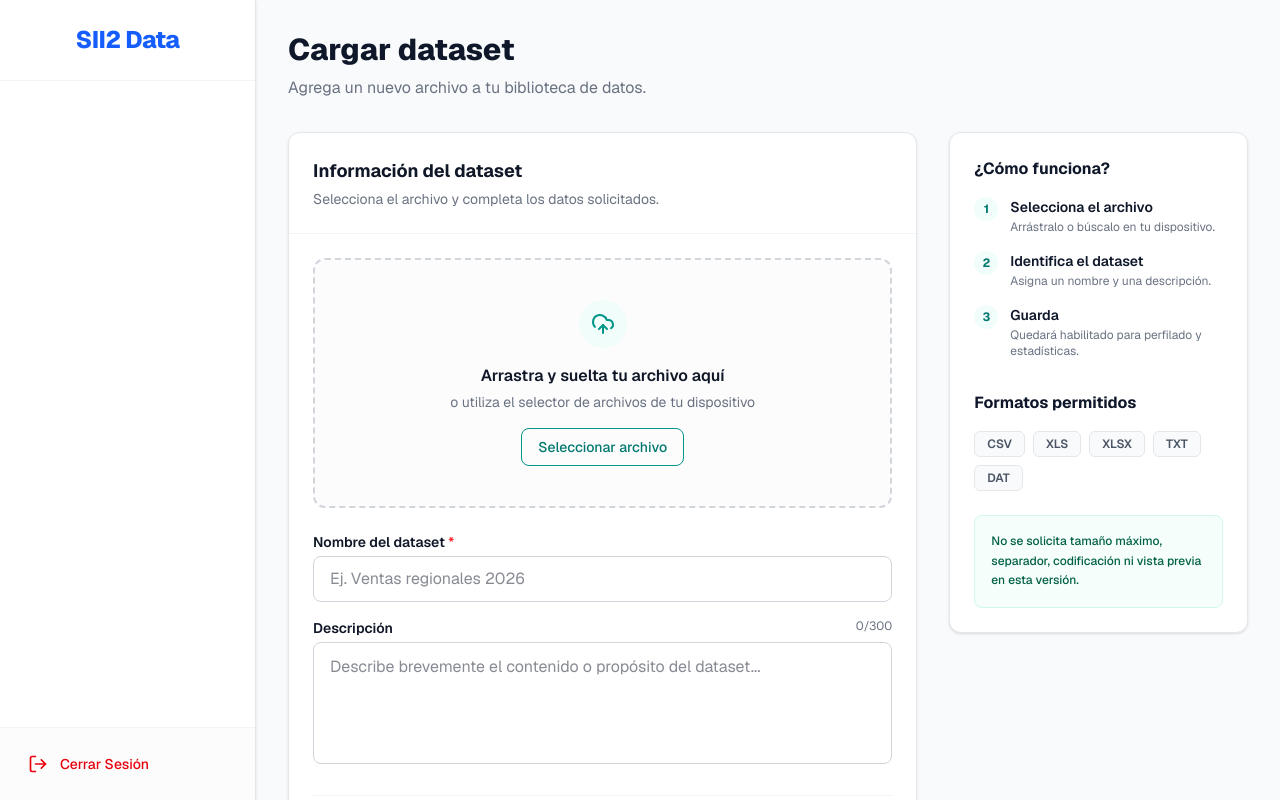
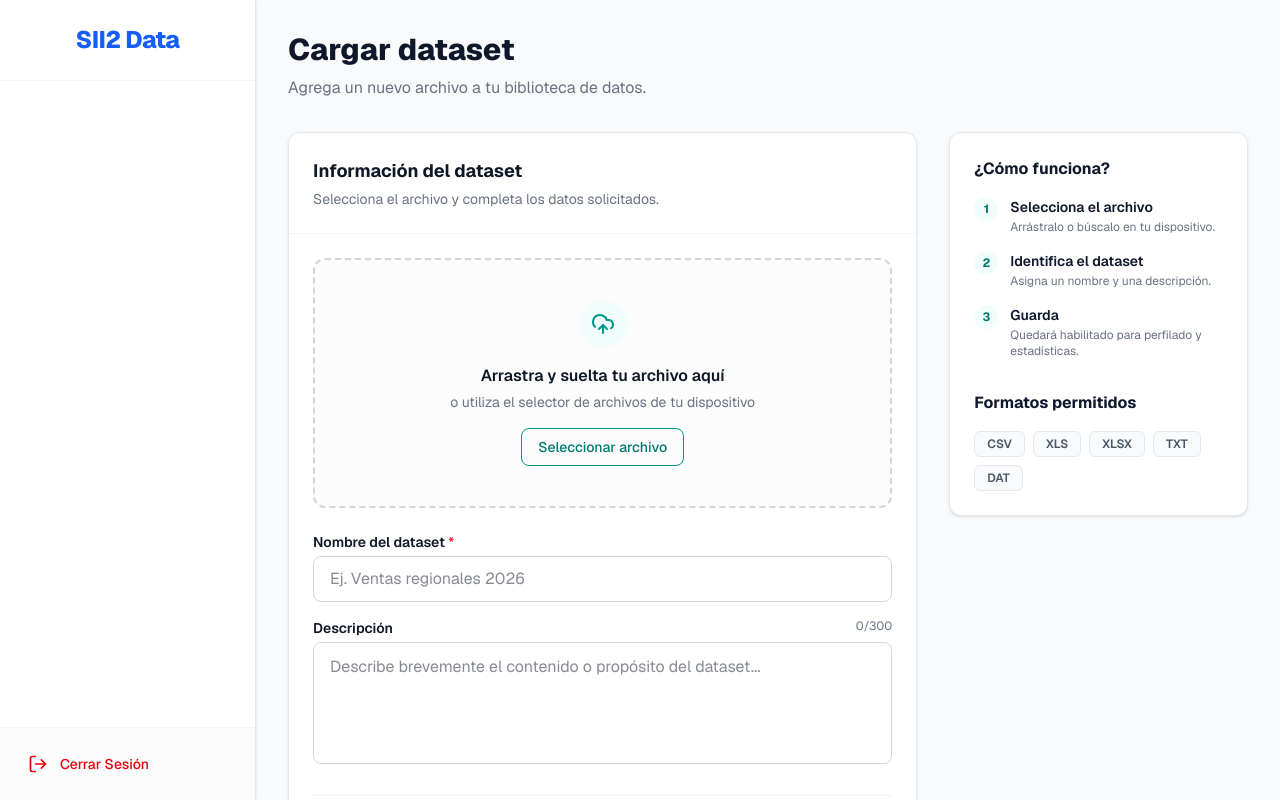
Before and after one commit to gsantiago735/analisis-datos-sii2-frontend, a Next.js app: page /upload in a window 1280 px wide. Built offline with nearby package versions, Linux system fonts and the light colour scheme; no server answers.

Commit message:
Eliminación de mensaje temporal

```diff
--- a/src/app/(main)/upload/page.tsx
+++ b/src/app/(main)/upload/page.tsx
@@ -49,12 +49,6 @@ export default function UploadPage() {
               <span className="px-3 py-1 bg-gray-50 border border-gray-200 rounded-md text-xs font-semibold text-gray-600">TXT</span>
               <span className="px-3 py-1 bg-gray-50 border border-gray-200 rounded-md text-xs font-semibold text-gray-600">DAT</span>
             </div>
-
-            <div className="mt-6 p-4 bg-emerald-50/50 border border-emerald-100 rounded-lg">
-              <p className="text-xs text-emerald-800 font-medium leading-relaxed">
-                No se solicita tamaño máximo, separador, codificación ni vista previa en esta versión.
-              </p>
-            </div>
           </div>
         </div>
       </div>
```
